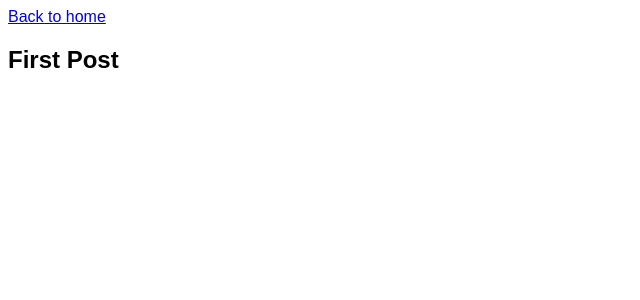
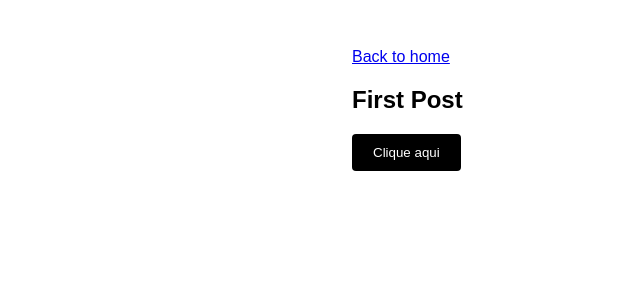
Before and after one commit to lucasoneves/next2023, a Next.js app: page /posts/first-post in a window 1280 px wide. Shown: the top 300 px of the page, without its empty margins (0-640 px from the left). Built offline with nearby package versions, Linux system fonts and the light colour scheme.

Commit message:
Using a layout component

```diff
--- /dev/null
+++ b/components/Button/Button.module.css
@@ -0,0 +1,8 @@
+.button {
+  color: white;
+  background: #000;
+  padding: 10px 20px;
+  border-radius: 4px;
+  border: 1px solid transparent;
+  cursor: pointer;
+}
--- /dev/null
+++ b/components/Button/index.js
@@ -0,0 +1,7 @@
+import styles from "./Button.module.css";
+
+function Button({ title }) {
+  return <button className={styles.button}>{title}</button>;
+}
+
+export default Button;
--- /dev/null
+++ b/components/layout.js
@@ -0,0 +1,5 @@
+import styles from './layout.module.css';
+
+export default function Layout({children}) {
+    return <div className={styles.container}>{children}</div>
+}
--- /dev/null
+++ b/components/layout.module.css
@@ -0,0 +1,5 @@
+.container {
+  max-width: 36rem;
+  padding: 0 1rem;
+  margin: 3rem auto 6rem;
+}
--- a/pages/posts/first-post.js
+++ b/pages/posts/first-post.js
@@ -1,9 +1,11 @@
 import Link from "next/link";
 import Head from "next/head";
+import Button from "../../components/Button";
+import Layout from "../../components/layout";
 
 export default function FirstPost() {
   return (
-    <>
+    <Layout>
       <Head>
         <title>NextJs - First post</title>
       </Head>
@@ -11,6 +13,7 @@
         <Link href="/">Back to home</Link>
         <h2>First Post</h2>
       </div>
-    </>
+      <Button title="Clique aqui" />
+    </Layout>
   );
 }
```
